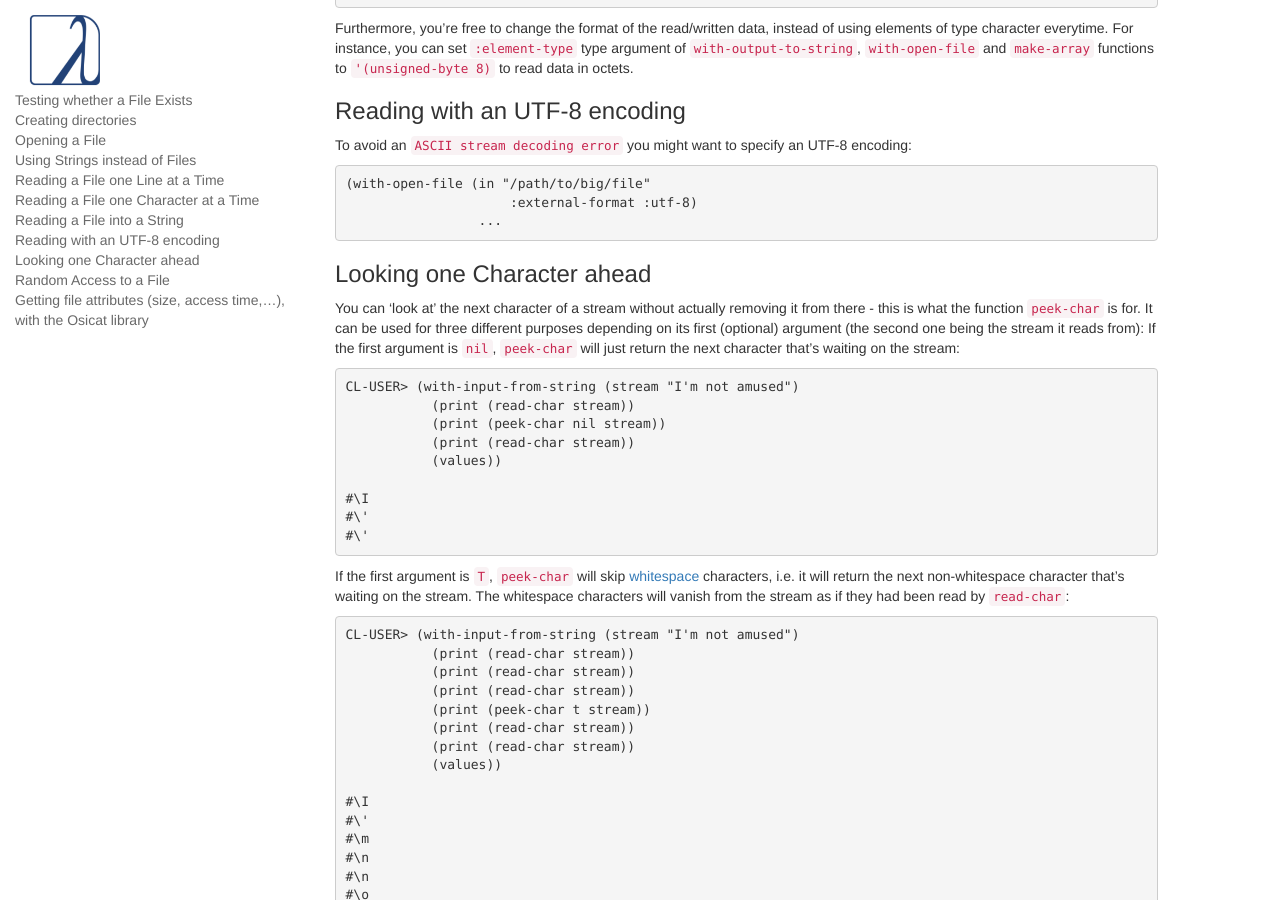
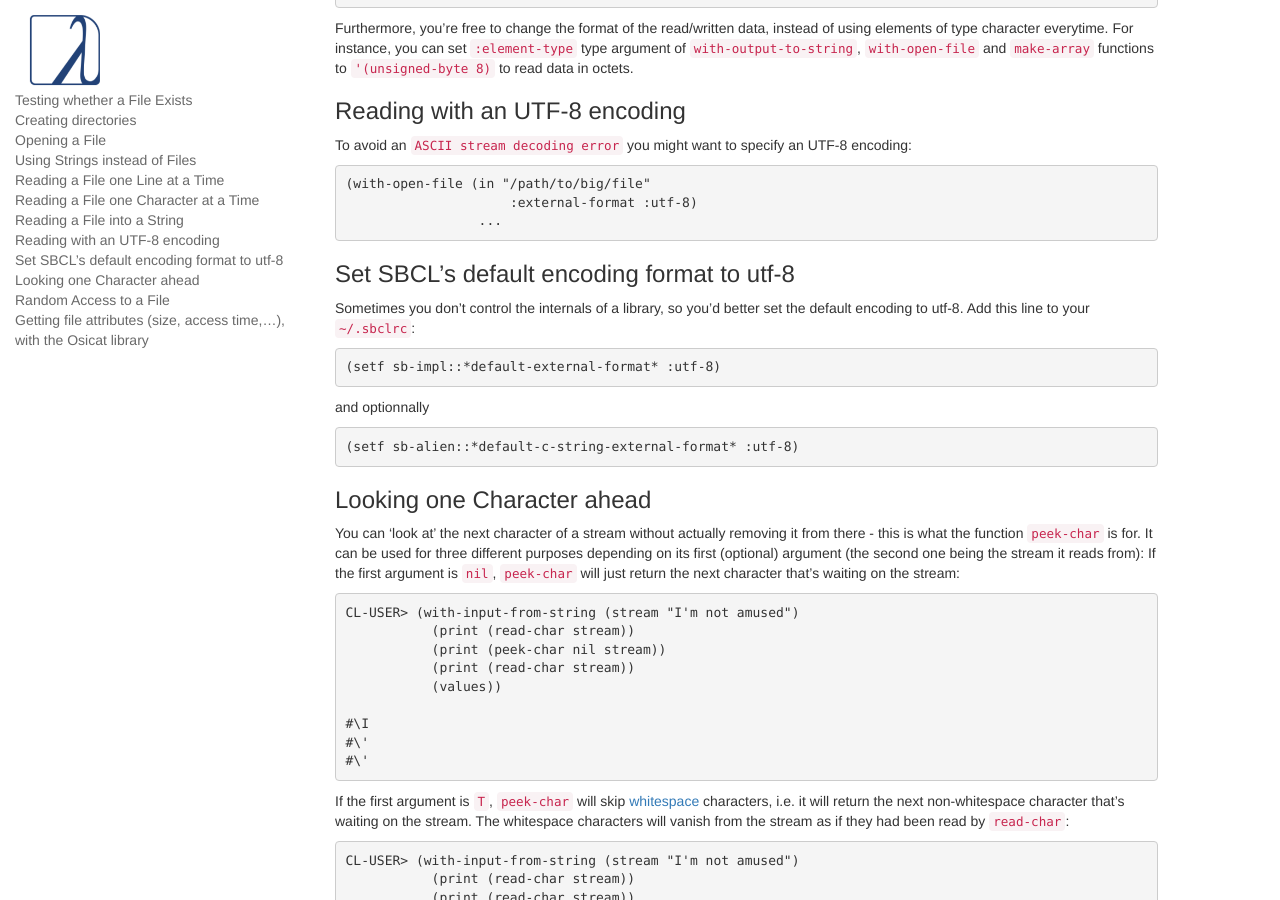
Before and after one commit to LispCookbook/cl-cookbook, a Jekyll site: the page built from files.md, in a window 1280 px wide and 900 px high, scrolled down 2358 px. Built offline with Jekyll 4.4.1, drawn with Linux system fonts in a browser that asks for light colours.

Commit message:
setting SBCL's default encoding format to utf-8

```diff
--- a/files.md
+++ b/files.md
@@ -189,6 +189,18 @@ To avoid an `ASCII stream decoding error` you might want to specify an UTF-8 enc
                  ...
 ~~~
 
+### Set SBCL's default encoding format to utf-8
+
+Sometimes you don't control the internals of a library, so you'd
+better set the default encoding to utf-8.  Add this line to your
+`~/.sbclrc`:
+
+    (setf sb-impl::*default-external-format* :utf-8)
+
+and optionnally
+
+    (setf sb-alien::*default-c-string-external-format* :utf-8)
+
 ### Looking one Character ahead
 
 You can 'look at' the next character of a stream without actually removing it
```
Also changed, not shown: getting-started.md (+8 -0 lines).
